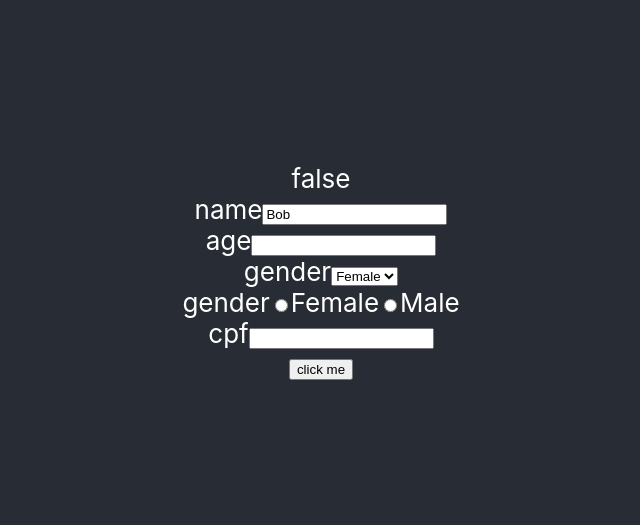
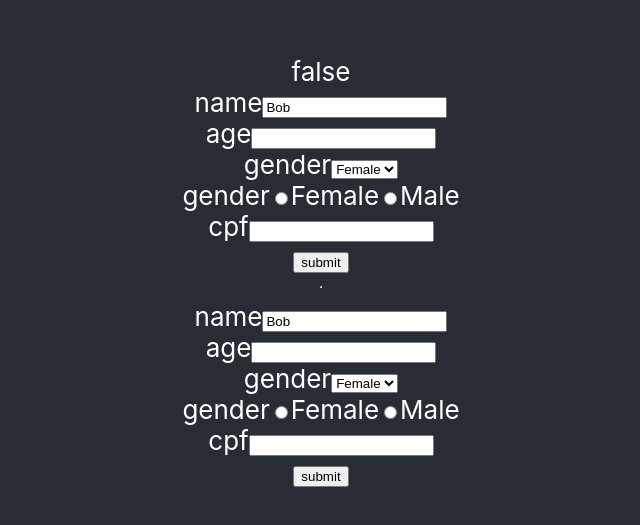
Before and after one commit to FelipeJunOhira/react-simple-form-for, a React (Create React App) app: page / in a window 1280 px wide. Shown: the part 129-654 px from the top of the page, without its empty margins (319-959 px from the left). Built offline with nearby package versions, Linux system fonts and the light colour scheme.

Commit message:
Allow SimpleFormFor component act as a stateful component. Wrap FormBuilder register methods to allow components been registered instead of simple functions. Add example of stateless and stateful simple form

```diff
--- a/src/App.js
+++ b/src/App.js
@@ -21,6 +21,27 @@ class App extends Component {
 
           <SimpleFormFor
             model={this.state.model}
+            onSubmit={
+              model => {
+                this.setState({ submitted: true, model: model });
+                console.log(model);
+              }
+            }
+          >
+            {f => (
+              <Fragment>
+                {f.input('name')}
+                {f.input('age')}
+                {f.select('gender', { collection: { f: 'Female', m: 'Male' } })}
+                {f.radio('gender', { collection: { f: 'Female', m: 'Male' } })}
+                {f.input('cpf')}
+                {f.button('submit')}
+              </Fragment>
+            )}
+          </SimpleFormFor>
+          <hr/>
+          <SimpleFormFor
+            model={this.state.model}
             onModelChange={
               model => {
                 this.setState({ ...this.state, model: model });
@@ -38,10 +59,10 @@ class App extends Component {
               <Fragment>
                 {f.input('name')}
                 {f.input('age')}
-                {f.select('gender', { f: 'Female', m: 'Male' })}
-                {f.radio('gender', { f: 'Female', m: 'Male' })}
+                {f.select('gender', { collection: { f: 'Female', m: 'Male' } })}
+                {f.radio('gender', { collection: { f: 'Female', m: 'Male' } })}
                 {f.input('cpf')}
-                <button>click me</button>
+                {f.button('submit')}
               </Fragment>
             )}
           </SimpleFormFor>
@@ -51,19 +72,54 @@ class App extends Component {
   }
 }
 
-function SimpleFormFor({ model, onModelChange, onSubmit, content, children }) {
-  const formBuilder = new FormBuilder({ model, onModelChange });
+class SimpleFormFor extends Component {
+  constructor(props) {
+    super(props);
+
+    this.state = {
+      model: props.model,
+      isStatefulComponent: !props.onModelChange
+    };
+  }
+
+  static getDerivedStateFromProps(nextProps, prevState) {
+    return {
+      ...prevState,
+      model: prevState.isStatefulComponent ? prevState.model : nextProps.model
+    };
+  }
+
+  render() {
+    const { model } = this.state;
+    const formBuilder = this._buildFormBuilder();
 
     return (
       <form onSubmit={
         event => {
           event.preventDefault();
-        onSubmit(model);
+          this.props.onSubmit(model);
         }
       }>
-      {children(formBuilder)}
+        {this.props.children(formBuilder)}
       </form>
     );
+  }
+
+  _buildFormBuilder() {
+    const { model } = this.state;
+    const onModelChange = this.props.onModelChange || this._onModelChange.bind(this);
+    const formBuilderClass = this.props.formBuilderClass || FormBuilder;
+
+    return new formBuilderClass({ model, onModelChange });
+  }
+
+  _onModelChange(model) {
+    console.log('_onModelChange', model);
+    this.setState({
+      ...this.state,
+      model: model
+    });
+  }
 }
 
 class FormBuilder {
@@ -72,38 +128,57 @@ class FormBuilder {
     this.onModelChange = onModelChange;
   }
 
-  static register(name, callback) {
-    this.prototype[name] = callback;
+  static register(name, Component) {
+    this.prototype[name] = function(name, options = {}) {
+      return (
+        <Component
+          name={name}
+          options={options}
+          model={this.model}
+          onModelChange={this.onModelChange}
+        />
+      );
+    }
   }
 }
 
-FormBuilder.register('input', function(name) {
+FormBuilder.register('input', Input);
+// FormBuilder.register('text', TextAreaInput);
+// FormBuilder.register('radio_buttons', RadioButtonsInput);
+// FormBuilder.register('checkboxes', CheckboxesInput);
+// FormBuilder.register('date', DateInput);
+FormBuilder.register('select', SelectInput);
+FormBuilder.register('radio', RadioInput);
+FormBuilder.register('button', ButtonInput);
+
+function Input({ name, options, model, onModelChange }) {
   return (
     <div>
       <label>{name}</label>
       <input
-        value={this.model[name] || ''}
+        value={model[name] || ''}
         onChange={
           event => {
-            this.onModelChange({ ...this.model, [name]: event.target.value })
+            onModelChange({ ...model, [name]: event.target.value });
           }
         }
       />
     </div>
   )
-})
+}
 
-FormBuilder.register('select', function(name, collection) {
+function SelectInput({ name, options, model, onModelChange }) {
+  const { collection } = options;
   const keys = Object.keys(collection);
 
   return (
     <div>
       <label>{name}</label>
       <select
-        value={this.model[name] || ''}
+        value={model[name] || ''}
         onChange={
           event => {
-            this.onModelChange({ ...this.model, [name]: event.target.value })
+            onModelChange({ ...model, [name]: event.target.value })
           }
         }
       >
@@ -117,15 +192,15 @@ FormBuilder.register('select', function(name, collection) {
       </select>
     </div>
   )
-})
+}
 
-FormBuilder.register('radio', function(name, collection) {
+function RadioInput({ name, options, model, onModelChange }) {
+  const { collection } = options;
   const keys = Object.keys(collection);
 
   return (
     <div>
       <label>{name}</label>
-
       {
         keys.map((key, index) => {
           return (
@@ -134,10 +209,10 @@ FormBuilder.register('radio', function(name, collection) {
                 type="radio"
                 name={name}
                 value={key}
-                checked={this.model[name] === key ? 'checked' : false}
+                checked={model[name] === key ? 'checked' : false}
                 onChange={
                   event => {
-                    this.onModelChange({ ...this.model, [name]: event.target.value })
+                    onModelChange({ ...model, [name]: event.target.value })
                   }
                 }
                 />
@@ -148,6 +223,14 @@ FormBuilder.register('radio', function(name, collection) {
       }
     </div>
   )
-})
+}
+
+function ButtonInput({ name, options }) {
+  return (
+    <button type='submit'>
+      {name}
+    </button>
+  )
+}
 
 export default App;
```
Lines whose indentation alone changed are shown as unchanged.
